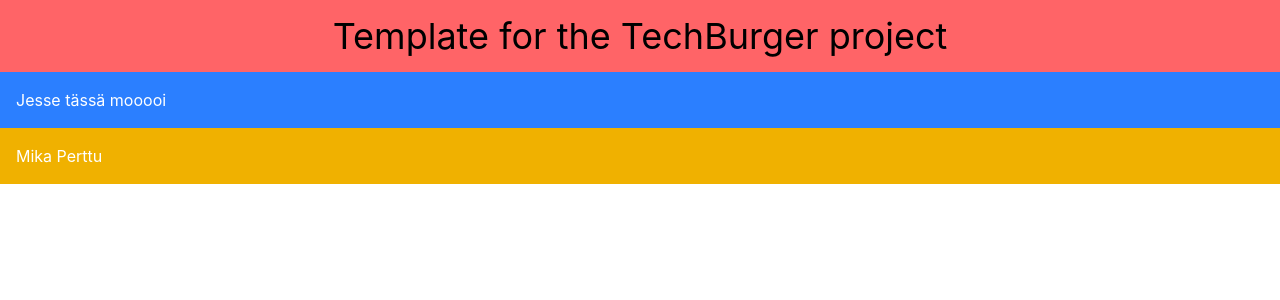
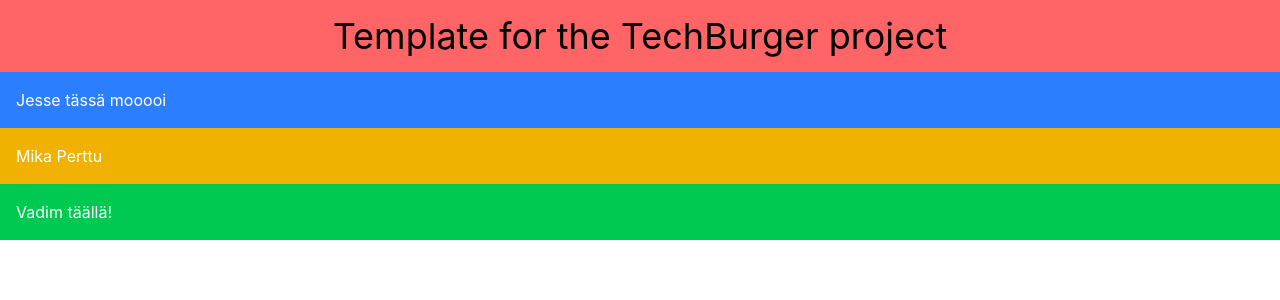
Before and after one commit to MPerttu/techburger, a React (Vite) app: page / in a window 1280 px wide. Shown: the top 300 px of the page. Built offline with nearby package versions, Linux system fonts and the light colour scheme.

Commit message:
Add Vadim section

```diff
--- a/src/App.tsx
+++ b/src/App.tsx
@@ -1,13 +1,14 @@
-
 function App() {
-
   return (
     <>
-      <h1 className="text-center bg-red-400 text-4xl py-4">Template for the TechBurger project</h1>
+      <h1 className="text-center bg-red-400 text-4xl py-4">
+        Template for the TechBurger project
+      </h1>
       <div className="bg-blue-500 text-white p-4">Jesse tässä mooooi</div>
       <div className="bg-yellow-500 text-white p-4">Mika Perttu</div>
+      <div className="bg-green-500 text-white p-4">Vadim täällä!</div>
     </>
-  )
+  );
 }
 
-export default App
+export default App;
```
Also changed, not shown: 1 other file (tests, documents, lock files or other folders).
